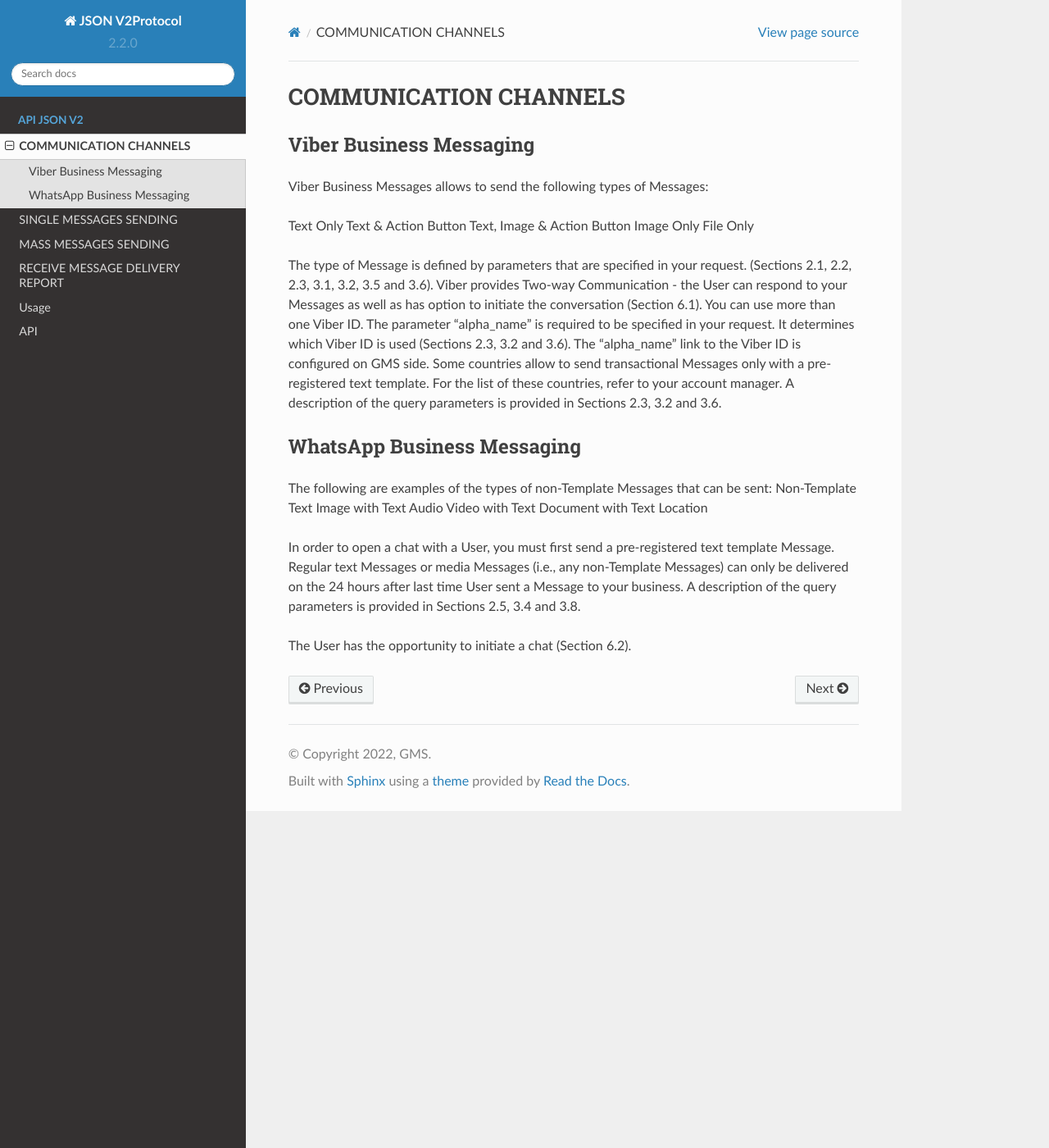
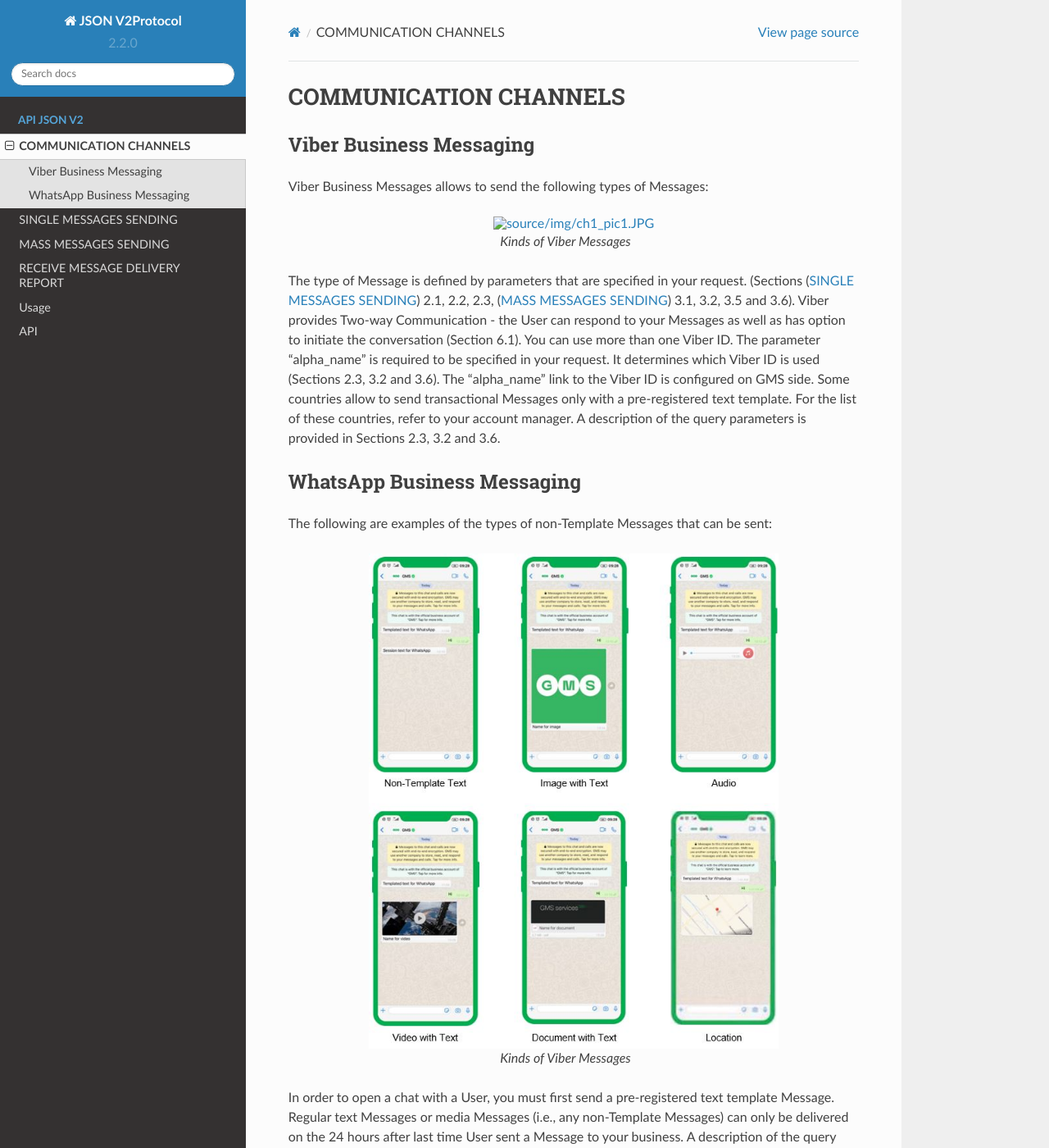
Before and after one commit to bestblast/GMS_Hyber_API, a Sphinx documentation site: the page built from docs/source/chapter1.rst, in a window 1280 px wide and 1400 px high. Shown: the whole window at 82% size. Built offline with Sphinx 7.4.7 and the Read the Docs theme 2.0.0, drawn with Linux system fonts in a browser that asks for light colours.

Commit message:
Update chapter1.rst

```diff
--- a/docs/source/chapter1.rst
+++ b/docs/source/chapter1.rst
@@ -6,13 +6,14 @@ Viber Business Messaging
 
 Viber Business Messages allows to send the following types of Messages:
 
-Text Only
-Text & Action Button
-Text, Image & Action Button
-Image Only
-File Only
+.. figure:: /source/img/ch1_pic1.JPG
+   :figwidth: 500px
+   :target: /source/img/ch1_pic1.JPG
+   :align: center
 
-The type of Message is defined by parameters that are specified in your request. (Sections 2.1, 2.2, 2.3, 3.1, 3.2, 3.5 and 3.6).
+   Kinds of Viber Messages
+
+The type of Message is defined by parameters that are specified in your request. (Sections (:doc:`chapter2`) 2.1, 2.2, 2.3, (:doc:`chapter3`) 3.1, 3.2, 3.5 and 3.6).
 Viber provides Two-way Communication - the User can respond to your Messages as well as has option to initiate the conversation (Section 6.1).
 You can use more than one Viber ID. The parameter "alpha_name" is required to be specified in your request. It determines which Viber ID is used (Sections 2.3, 3.2 and 3.6). The "alpha_name" link to the Viber ID is configured on GMS side.
 Some countries allow to send transactional Messages only with a pre-registered text template. For the list of these countries, refer to your account manager. A description of the query parameters is provided in Sections 2.3, 3.2 and 3.6.
@@ -21,12 +22,14 @@ WhatsApp Business Messaging
 ---------------------------
 
 The following are examples of the types of non-Template Messages that can be sent:
-Non-Template Text
-Image with Text
-Audio
-Video with Text
-Document with Text
-Location
+
+.. figure:: /img/ch1_pic2.JPG
+   :figwidth: 500px
+   :target: /img/ch1_pic2.JPG
+   :align: center
+
+   Kinds of Viber Messages
+
 
 In order to open a chat with a User, you must first send a pre-registered text template Message.
 Regular text Messages or media Messages (i.e., any non-Template Messages) can only be delivered on the 24 hours after last time User sent a Message to your business. A description of the query parameters is provided in Sections 2.5, 3.4 and 3.8.
```
